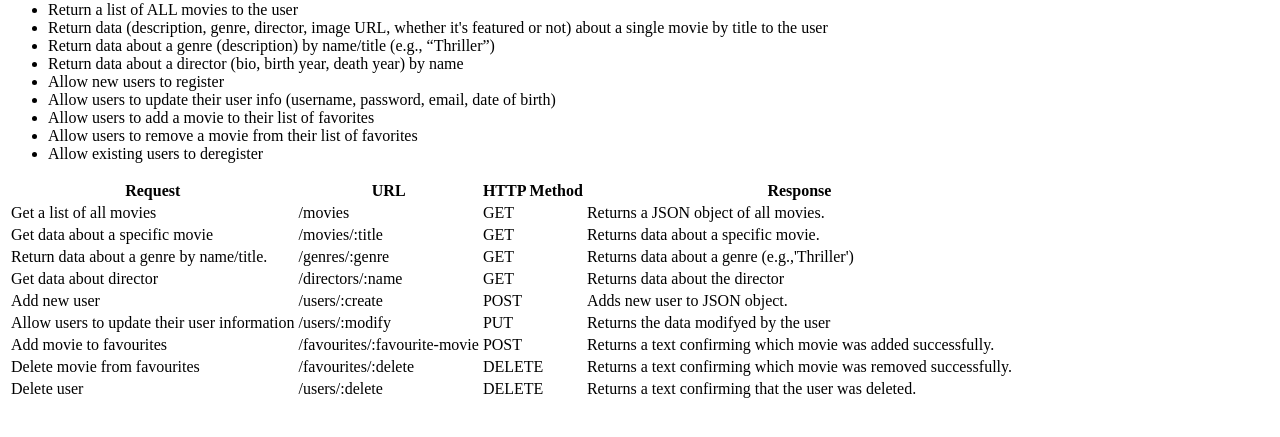
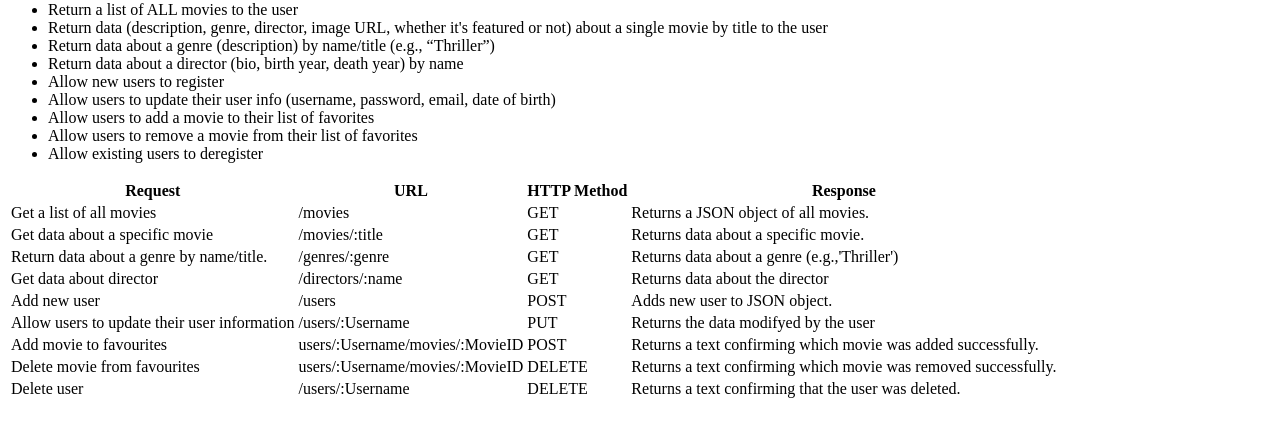
Before and after one commit to Alvaromedia/movie_api, a website: page public/documentation.html in a window 1280 px wide. Shown: the part 79-516 px from the top of the page. Drawn offline with Linux system fonts and the light colour scheme.

Commit message:
Update documentation.html
Polished endpoints and information

```diff
--- a/public/documentation.html
+++ b/public/documentation.html
@@ -59,31 +59,31 @@
       </tr>
       <tr>
         <td>Add new user</td>
-        <td>/users/:create</td>
+        <td>/users</td>
         <td>POST</td>
         <td>Adds new user to JSON object.</td>
       </tr>
       <tr>
         <td>Allow users to update their user information</td>
-        <td>/users/:modify</td>
+        <td>/users/:Username</td>
         <td>PUT</td>
         <td>Returns the data modifyed by the user</td>
       </tr>
       <tr>
         <td>Add movie to favourites</td>
-        <td>/favourites/:favourite-movie</td>
+        <td>users/:Username/movies/:MovieID</td>
         <td>POST</td>
         <td>Returns a text confirming which movie was added successfully.</td>
       </tr>
       <tr>
         <td>Delete movie from favourites</td>
-        <td>/favourites/:delete</td>
+        <td>users/:Username/movies/:MovieID</td>
         <td>DELETE</td>
         <td>Returns a text confirming which movie was removed successfully.</td>
       </tr>
       <tr>
         <td>Delete user</td>
-        <td>/users/:delete</td>
+        <td>/users/:Username</td>
         <td>DELETE</td>
         <td>Returns a text confirming that the user was deleted.</td>
       </tr>
```
